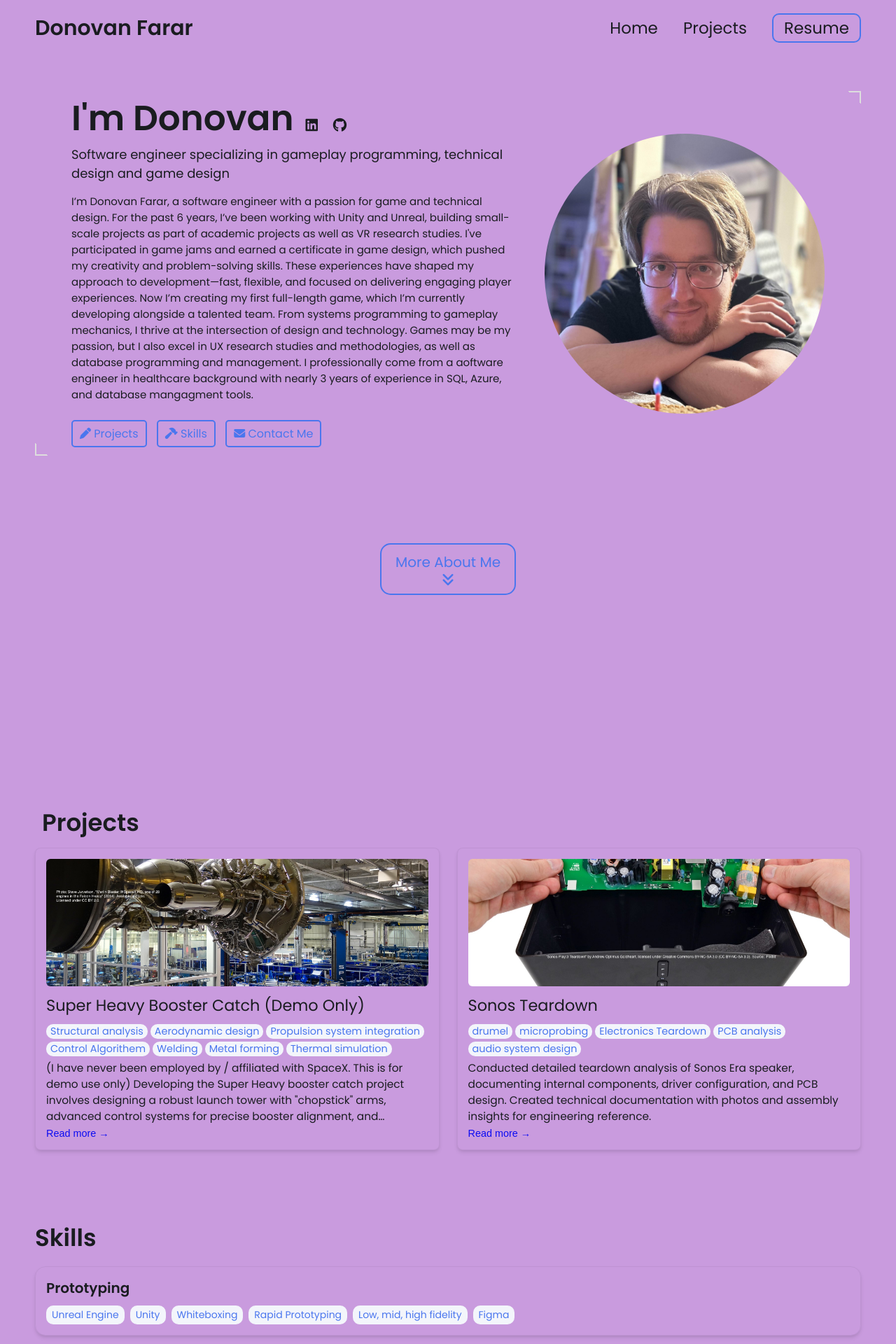
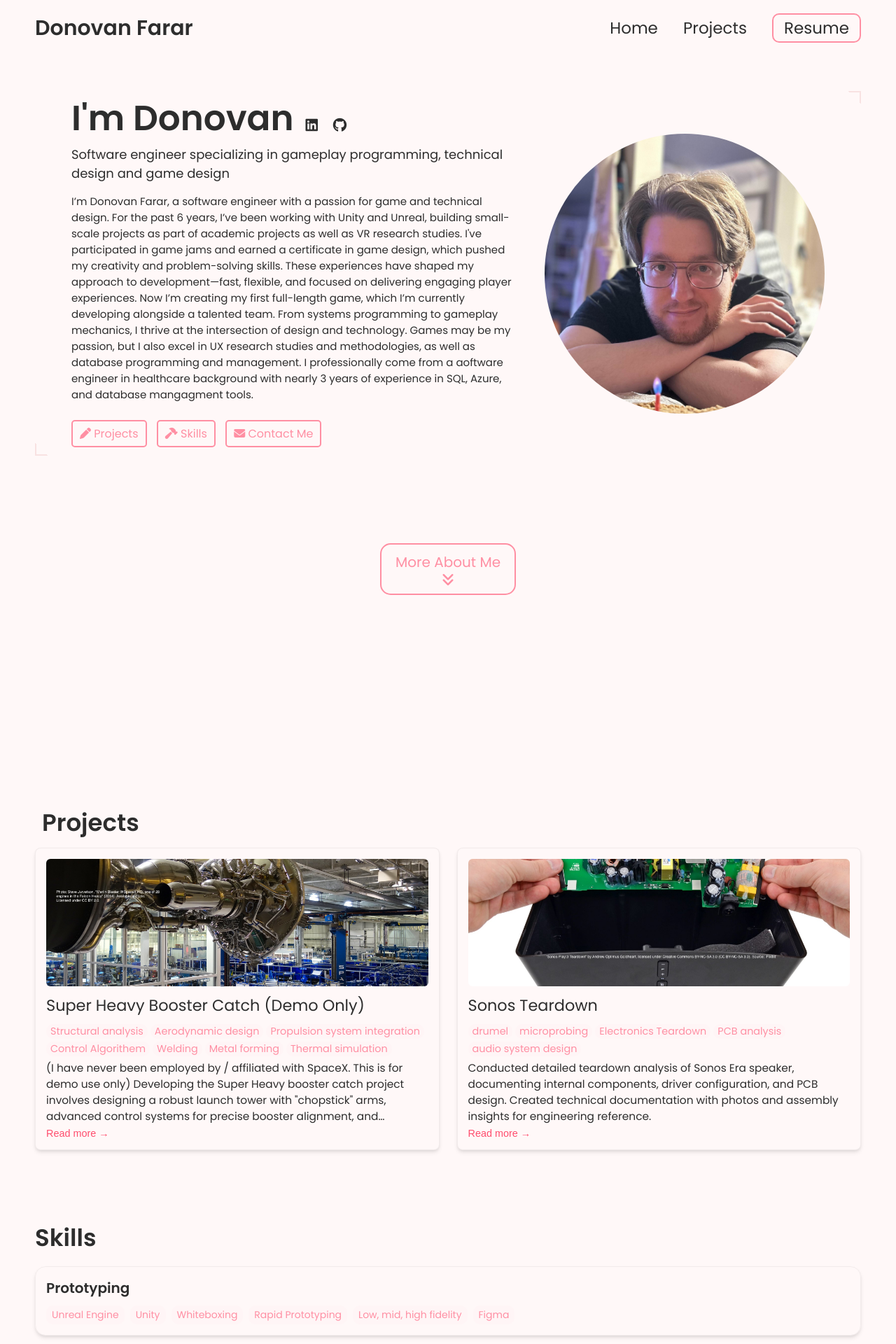
Before and after one commit to dfardev/dfardev.github.io, a Jekyll site: the page built from index.html, in a window 1280 px wide. Shown: the top 1920 px of the page at 70% size. Built offline with Jekyll 4.4.1, drawn with Linux system fonts in a browser that asks for light colours.

Commit message:
Update _config.yml

```diff
--- a/_config.yml
+++ b/_config.yml
@@ -91,12 +91,12 @@ formspree-key:   https://formspree.io/f/xzzvrvbw
 
 # Active theme (Updatethis to switch themes). Make sure to keep the indentation the samne.
 colors: # this is the basic theme
-  text: "#1a1c20"
-  border: "#ddd"
-  link: "#4a76ee"
-  highlight: "#0c0cf2"
-  background: "#c99bde"
-  light_background: "#f3f5fb"
+  text: "#2d2d2d"
+  border: "#f8e2e2"
+  link: "#ff8fa3"
+  highlight: "#ff4d6d"
+  background: "#fff8f8"
+  light_background: "#fff5f6"
 
   # text: "#1a1c20"
   # border: "#3AC741"
```
